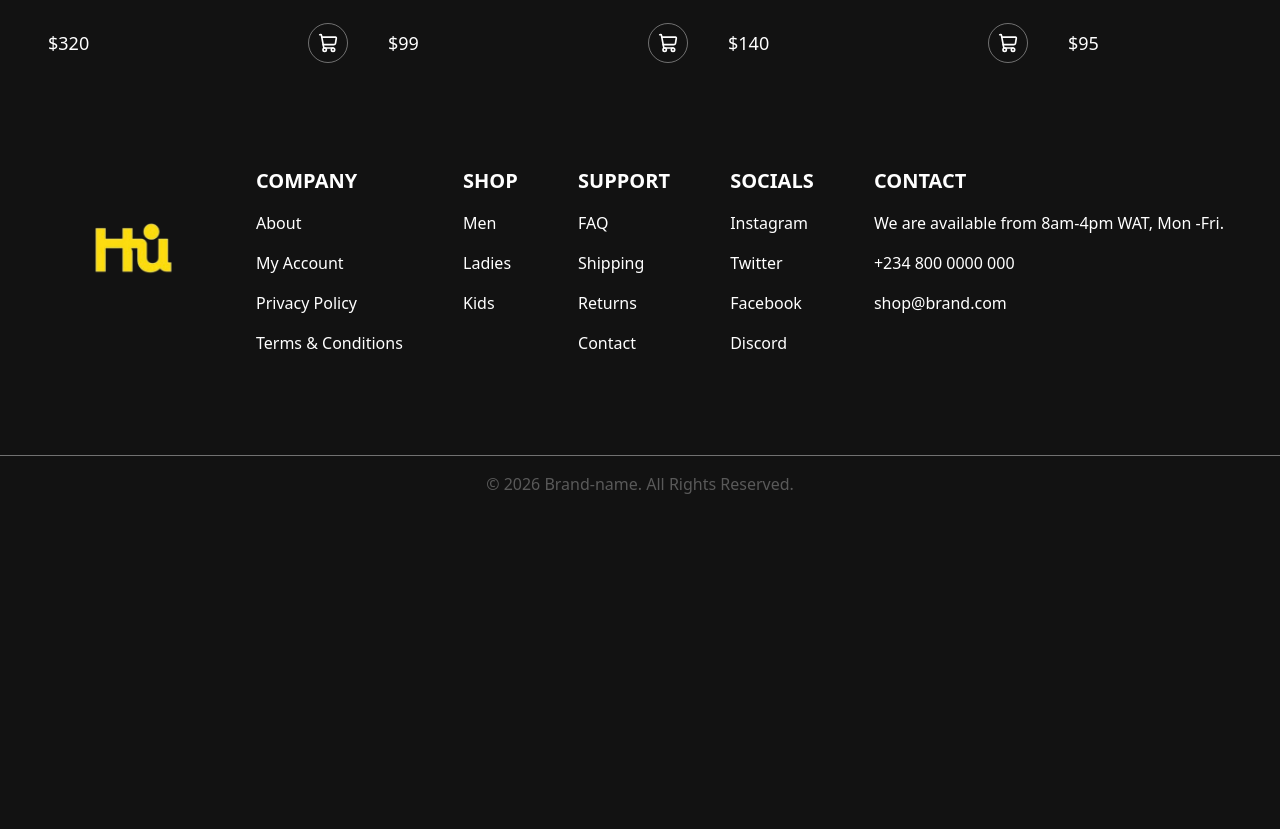
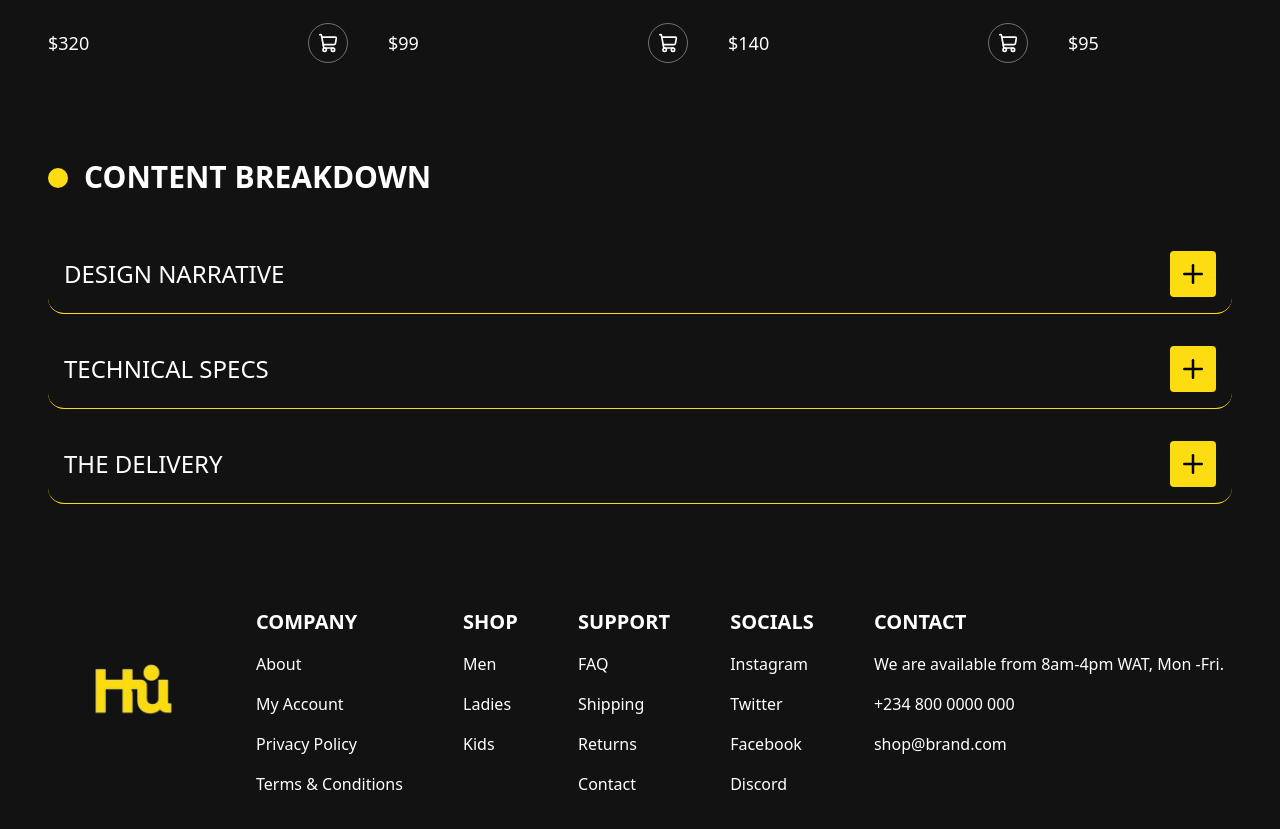
Before and after one commit to MubarakAfolabi/clothing-store, a Next.js app: page /products/1 in a window 1280 px wide. Shown: the part 1710-2539 px from the top of the page. Before the commit the page ends 2222 px from the top, so only its background shows below. Built offline with nearby package versions, Linux system fonts and the light colour scheme.

Commit message:
feat: add content breakdown to the product page

```diff
--- a/app/products/[product]/page.tsx
+++ b/app/products/[product]/page.tsx
@@ -1,4 +1,5 @@
 import CompleteTheFit from "@/components/products/CompleteTheFit";
+import ContentBreakdown from "@/components/products/ContentBreakdown";
 import ProductInfo from "@/components/products/ProductInfo";
 
 export default function Product() {
@@ -6,6 +7,7 @@ export default function Product() {
     <main>
       <ProductInfo />
       <CompleteTheFit />
+      <ContentBreakdown />
     </main>
   );
 }
--- a/components/products/CompleteTheFit.tsx
+++ b/components/products/CompleteTheFit.tsx
@@ -1,5 +1,5 @@
 import Image from "next/image";
-import { ShoppingCart, Flame } from "lucide-react";
+import { ShoppingCart } from "lucide-react";
 
 export default function CompleteTheFit() {
   const fits = [
--- /dev/null
+++ b/components/products/ContentBreakdown.tsx
@@ -0,0 +1,74 @@
+"use client";
+
+import { Plus, Minus } from "lucide-react";
+import { useState } from "react";
+
+export default function ContentBreakdown() {
+  const [openedContent, setOpenedContent] = useState(null);
+
+  const contentBreakdown = [
+    {
+      id: 1,
+      title: "DESIGN NARRATIVE",
+      description:
+        "Lorem ipsum dolor, sit amet consectetur adipisicing elit. Nisi odio aspernatur animi aperiam! Placeat in, dignissimos accusamus repudiandae delectus nihil aliquam enim debitis, assumend cupiditate tenetur doloribus ex numquam fugit?",
+    },
+    {
+      id: 2,
+      title: "TECHNICAL SPECS",
+      description:
+        "Lorem ipsum dolor, sit amet consectetur adipisicing elit. Nisi odio aspernatur animi aperiam! Placeat in, dignissimos accusamus repudiandae delectus nihil aliquam enim debitis, assumend cupiditate tenetur doloribus ex numquam fugit?",
+    },
+    {
+      id: 3,
+      title: " THE DELIVERY",
+      description:
+        "Lorem ipsum dolor, sit amet consectetur adipisicing elit. Nisi odio aspernatur animi aperiam! Placeat in, dignissimos accusamus repudiandae delectus nihil aliquam enim debitis, assumend cupiditate tenetur doloribus ex numquam fugit?",
+    },
+  ];
+
+  const handleOpenContent = (id) => {
+    if (openedContent !== id) {
+      setOpenedContent(id);
+      return;
+    }
+    setOpenedContent(null);
+  };
+
+  return (
+    <section className="p-8 md:p-12 flex flex-col gap-10">
+      <header className="flex items-baseline-last gap-4">
+        <div className="bg-[hsla(52,98%,53%,1)] h-5 w-5 rounded-full"></div>
+        <h2 className="text-3xl font-bold">CONTENT BREAKDOWN</h2>
+      </header>
+
+      <ul className="flex flex-col gap-4">
+        {contentBreakdown.map((item) => {
+          return (
+            <li
+              key={item.id}
+              className="flex flex-col gap-4 border-b border-b-[hsla(52,98%,53%,1)] p-4 rounded-2xl"
+            >
+              <div className="flex-1 flex justify-between items-center">
+                <p className="text-2xl">{item.title}</p>
+                <button
+                  className="bg-[hsla(52,98%,53%,1)] text-black p-2 rounded-sm cursor-pointer"
+                  onClick={() => handleOpenContent(item.id)}
+                >
+                  {openedContent === item.id ? (
+                    <Minus size={30} />
+                  ) : (
+                    <Plus size={30} />
+                  )}
+                </button>
+              </div>
+              {openedContent === item.id && (
+                <p className="text-lg">{item.description}</p>
+              )}
+            </li>
+          );
+        })}
+      </ul>
+    </section>
+  );
+}
```
